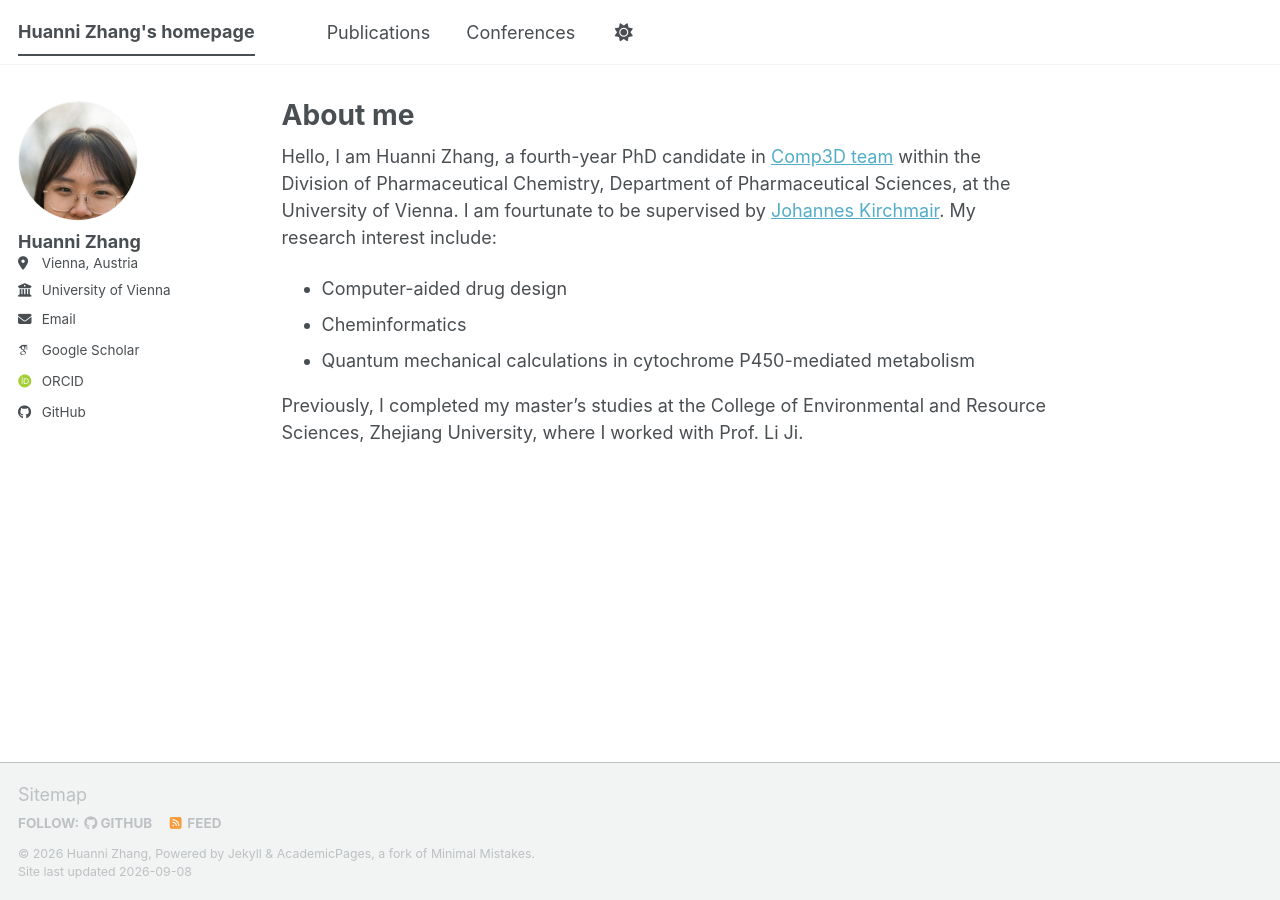
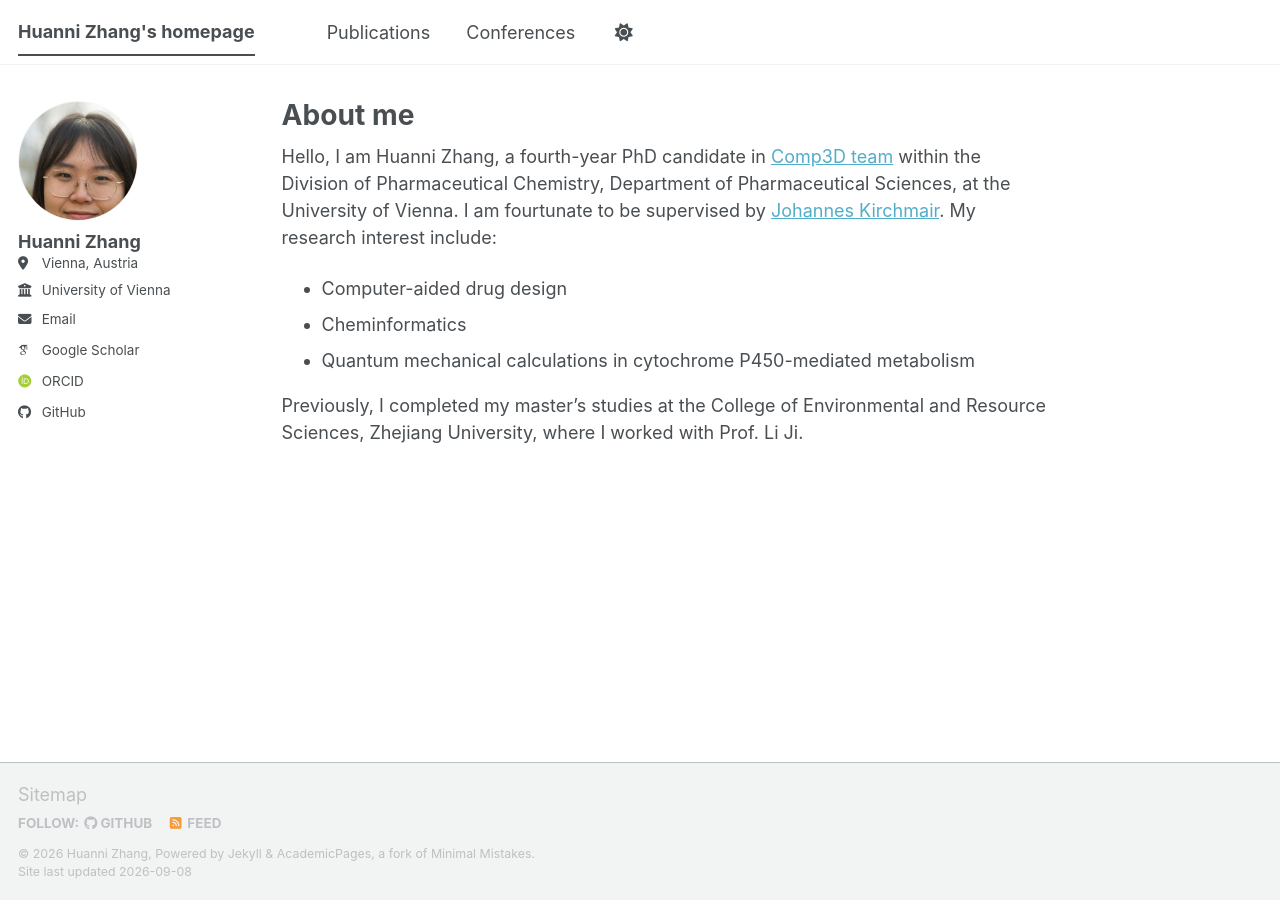
Before and after one commit to Huanni05/Huanni05.github.io, a Jekyll site: the page built from _pages/about.md, in a window 1280 px wide. Built offline with Jekyll 4.4.1, drawn with Linux system fonts in a browser that asks for light colours; some web fonts are replaced; a script bundle is joined from its source files by our own code; library files that are not in the unit come from our copies.

Commit message:
update profile

```diff
--- a/_sass/layout/_sidebar.scss
+++ b/_sass/layout/_sidebar.scss
@@ -161,18 +161,18 @@ img.author__avatar {
   width: 36px;
   height: 36px;
   object-fit: cover;
-  object-position: center top;
+  object-position: center 8%;
   transform: scale(1.55);
-  transform-origin: center top;
+  transform-origin: center 10%;
   border-radius: 50%;
 
   @include breakpoint($large) {
     width: 120px;
     height: 120px;
     max-width: 120px;
-    object-position: center top;
+    object-position: center 8%;
     transform: scale(1.55);
-    transform-origin: center top;
+    transform-origin: center 10%;
   }
 }
 
```
